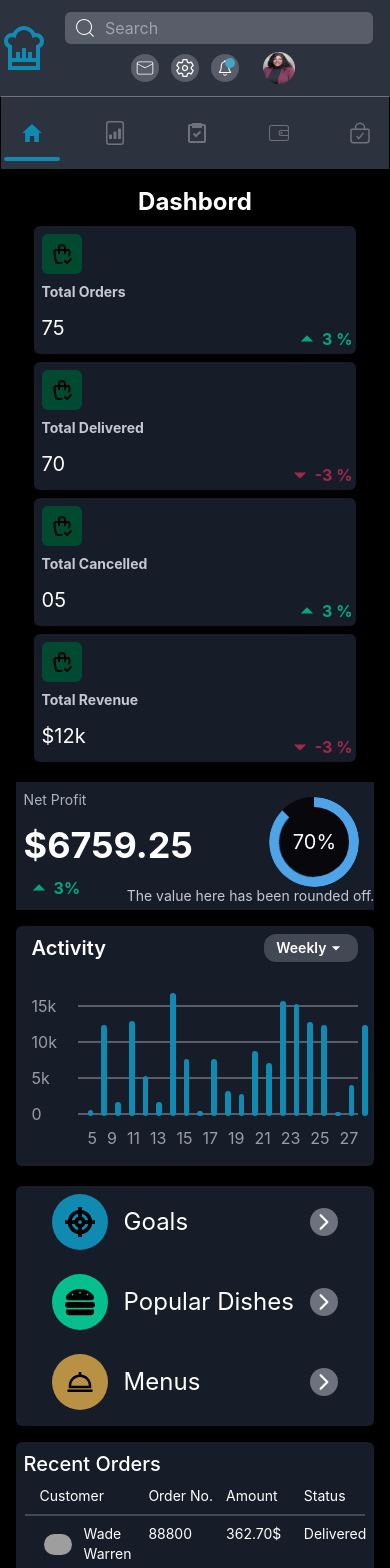
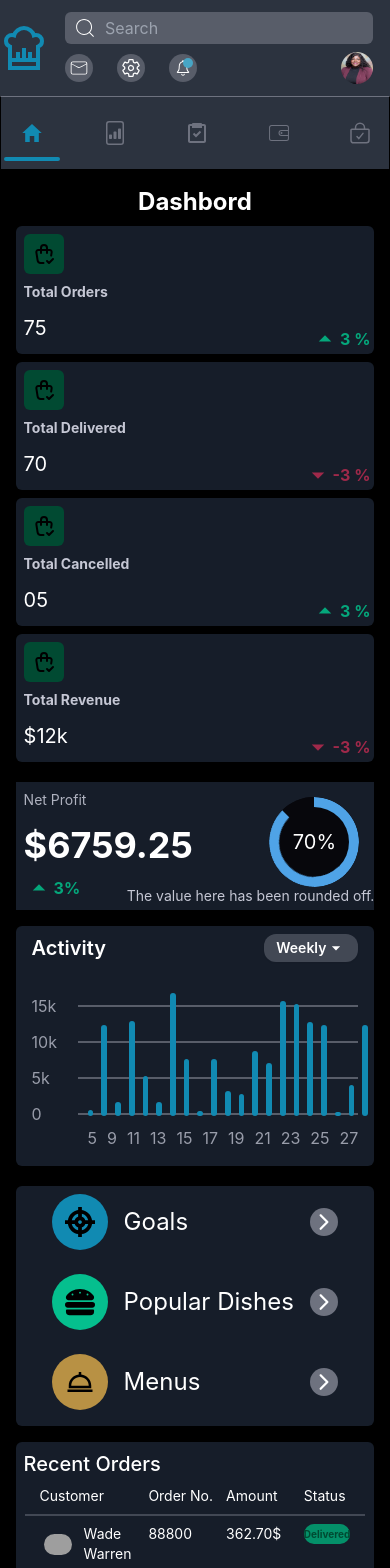
Before and after one commit to devsuthar777/FitPeo-DashBoard, a React (Create React App) app: page / in a window 390 px wide. Shown: the top 1568 px of the page. Built offline with nearby package versions, Linux system fonts and the light colour scheme; grey boxes are pictures that could not be loaded.

Commit message:
FitPeo-DashBoard V1.0

```diff
--- a/src/components/NavBar.jsx
+++ b/src/components/NavBar.jsx
@@ -11,12 +11,12 @@ const NavBar = () => {
     <div className='w-full flex md:h-16 h-24  '>
         <div className='md:w-[5%] W-[20%] h-full bg-richblack-700 flex items-center justify-center  '><GrRestaurant className='text-blue-200 md:text-3xl text-5xl   '/></div>
         <div className='w-[95%] flex bg-richblack-700 items-center justify-between sm:flex-row flex-col gap-2 py-3'>
-            <div className='flex bg-richblack-500 h-8 items-center  w-[90%] my-auto rounded-md gap-2    sm:w-auto '>
+            <div className='flex bg-richblack-500 h-8 items-center   w-[90%] my-auto rounded-md gap-2    sm:w-auto '>
                 <CiSearch className='text-white my-2  text-2xl ml-2'/>
                 <input className='bg-transparent py-3 outline-none text-richblack-200 w-52' placeholder='Search'></input>
             </div>
-            <div className='flex items-center gap-6 mr-3'>
-            <ul className='flex gap-3  ' >
+            <div className='flex items-center justify-between md:gap-6  mr-3 md:w-auto w-[90%] mx-auto ml-3 '>
+            <ul className='flex gap-6 md:gap-3 ' >
                 <li className='bg-richblack-500 py-1 px-1 rounded-full'><CiMail className='text-white text-xl' /></li>
                 <li className='bg-richblack-500 py-1 px-1 rounded-full'><IoSettingsOutline className='text-white text-xl' /></li>
                 <li className='bg-richblack-500 py-1 px-1 rounded-full relative'>
--- a/src/components/dashBoardComponents/CustomerFeedback.jsx
+++ b/src/components/dashBoardComponents/CustomerFeedback.jsx
@@ -18,7 +18,7 @@ const CustomerFeedback = () => {
                         array.map((data,index)=> <FaStar className={`${index==4 ? 'text-white' : 'text-brown-300'}`}/>)
                     }
                     </div>
-                    <p className='text-richblack-500 py-2 text-sm'>{comments[index]}</p>
+                    <p className='text-richblack-500 py-2 text-sm font-semibold'>{comments[index]}</p>
                 </div>
                 <div className='md:h-[2px] h-full md:w-[95%] w-[5%] bg-richblack-500 mx-auto'></div>
                 </>
--- a/src/components/dashBoardComponents/OrderStatics.jsx
+++ b/src/components/dashBoardComponents/OrderStatics.jsx
@@ -6,12 +6,12 @@ const {orderDetails} = require('../../dataDashBoard/orderDetails');
 const OrderStatics = () => {
    console.log(orderDetails);
   return (
-    <div className='md:w-[65%] w-full  flex sm:flex-row flex-col justify-between items-center  flex-wrap gap-2' >
+    <div className='md:w-[65%] w-full flex sm:flex-row flex-col justify-between items-center  flex-wrap gap-2' >
       <>
         {
           orderDetails.map((data,index) =>
 
-            <div className='sm:w-52 w-[90%] h-32 bg-richblack-800 rounded-md flex flex-col relative' key={index}>
+            <div className='sm:w-52 w-[100%] h-32 bg-richblack-800 rounded-md flex flex-col relative' key={index}>
                 <div className='py-2 px-2 bg-caribbeangreen-700 max-w-fit rounded-md my-2 ml-2'
                 ><TbShoppingBagCheck className='text-2xl'/></div>
                 <p className='text-sm font-bold text-richblack-50 px-2 mb-3'>{data.label}</p>
--- a/src/components/dashBoardComponents/RecentOrders.jsx
+++ b/src/components/dashBoardComponents/RecentOrders.jsx
@@ -21,7 +21,7 @@ const RecentOrders = () => {
                           <p className='w-[35%] flex items-center'><img className="rounded-full w-7 mx-1 " src={`https://randomuser.me/api/portraits/thumb/men/5${index}.jpg`} alt="img"></img><span className='px-2'>{data.name}</span></p>
                           <p className='w-[25%]'>{Math.round((Math.random()*100000))}</p>
                           <p className='w-[25%]'>{(Math.random()*500).toFixed(2)}$</p>
-                          <p className='w-[15%]'>{data.status}</p>
+                          <p className={`w-[15%] ${data.status=="Delivered" ? "bg-caribbeangreen-400  text-caribbeangreen-700" : "text-pink-800  bg-pink-400"} font-bold  mx:text-sm text-[10px] h-full text-center mx:px-10 px-0 md:py-1  rounded-xl`}>{data.status}</p>
                         </li>
                     </>
                     )
```
